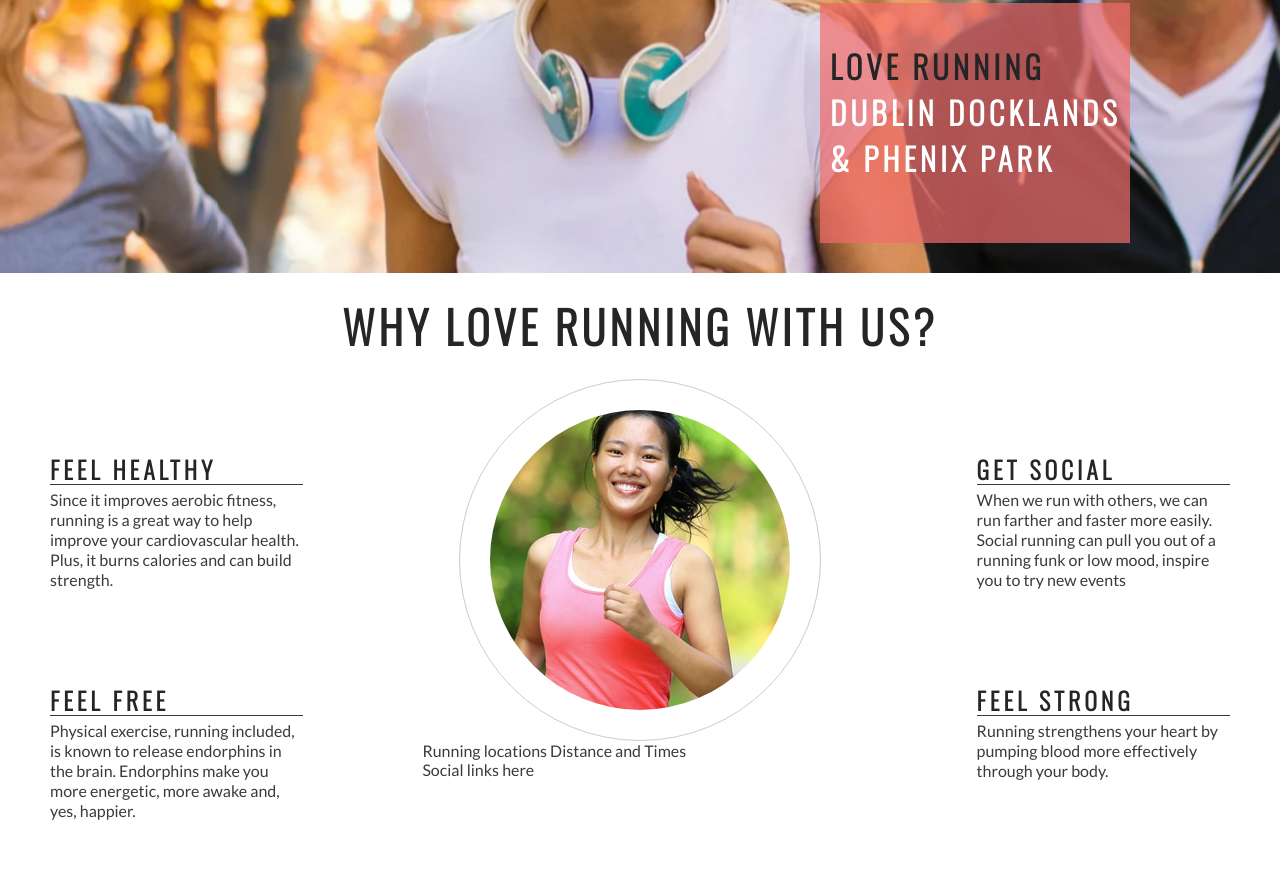
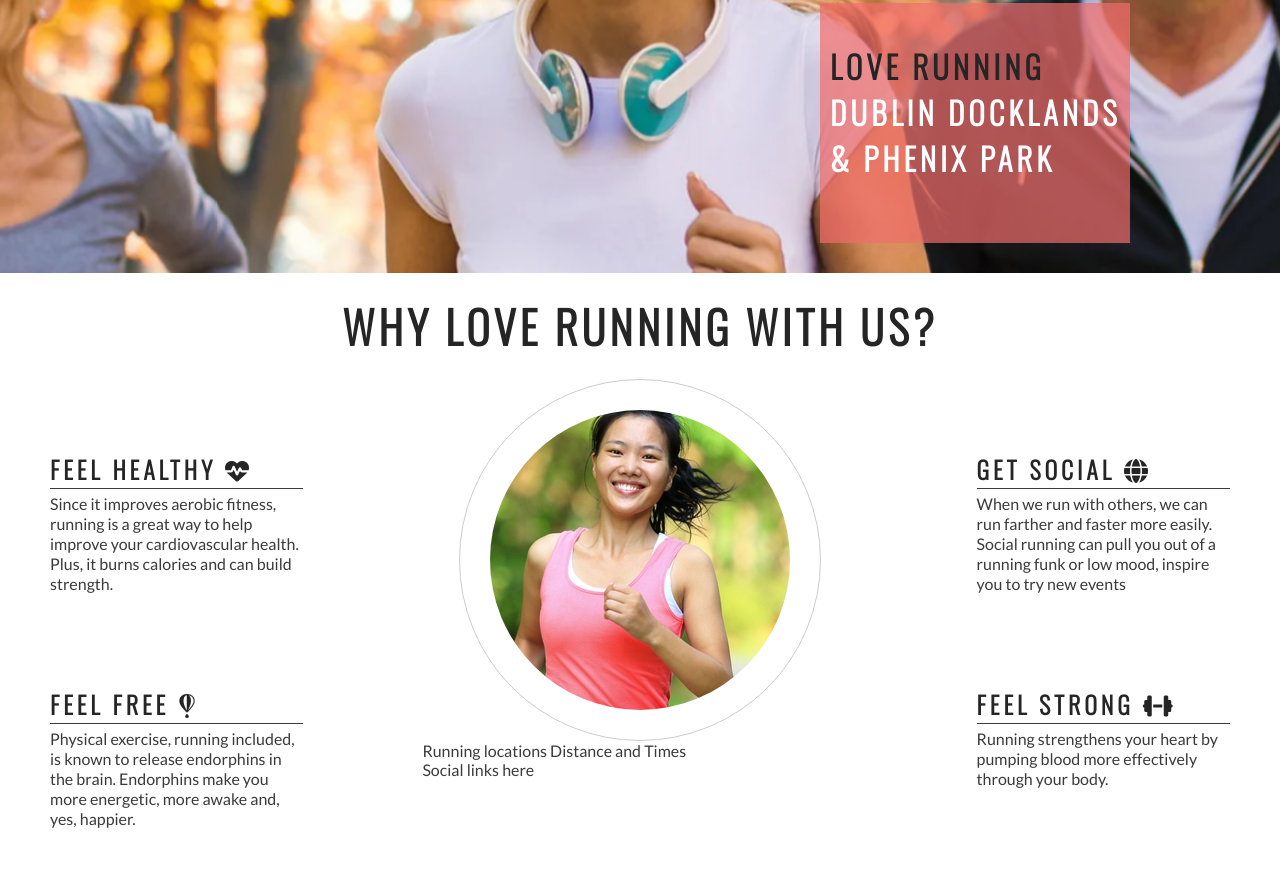
Before and after one commit to Shaga-Matula/love-running, a plain HTML site: page index.html in a window 1280 px wide. Shown: the part 402-1281 px from the top of the page. Drawn offline with nearby package versions, Linux system fonts and the light colour scheme.

Commit message:
Added font awsome to mid page

```diff
--- a/index.html
+++ b/index.html
@@ -42,14 +42,14 @@
         <h2 id="welcome">Why Love Running With Us?</h2>
         <div id="left-about">
             <div class="left-about-heading">
-                <h2>Feel Healthy</h2>
+                <h2>Feel Healthy <i class="fa-solid fa-heart-pulse"></i></h2>
                 <hr>
                 <p>
                     Since it improves aerobic fitness, running is a great way to help improve your cardiovascular health. Plus, it burns calories and can build strength.
                 </p>
             </div>
             <div class="left-about-heading">
-                <h2>Feel Free</h2>
+                <h2>Feel Free <i class="fa-brands fa-fly"></i></h2>
                 <hr>
                 <p>
                     Physical exercise, running included, is known to release endorphins in the brain. Endorphins make you more energetic, more awake and, yes, happier.
@@ -59,12 +59,12 @@
         </div>
         <div id="right-about">
             <div class="right-about-heading">
-                <h2>Get Social</h2>
+                <h2>Get Social <i class="fa-solid fa-globe"></i></h2>
                 <hr>
                 <p>When we run with others, we can run farther and faster more easily. Social running can pull you out of a running funk or low mood, inspire you to try new events</p>
             </div>
             <div class="right-about-heading">
-                <h2>Feel Strong</h2>
+                <h2>Feel Strong <i class="fa-solid fa-dumbbell"></i></h2>
                 <hr>
                 <p>Running strengthens your heart by pumping blood more effectively through your body.</p>
             </div>
@@ -82,7 +82,8 @@
     <footer>
         Social links here
     </footer>
-
+<!-- font Awsome Script -->
+<script src="https://kit.fontawesome.com/92ee103afa.js" crossorigin="anonymous"></script>
 </body>
 
 </html>
```
